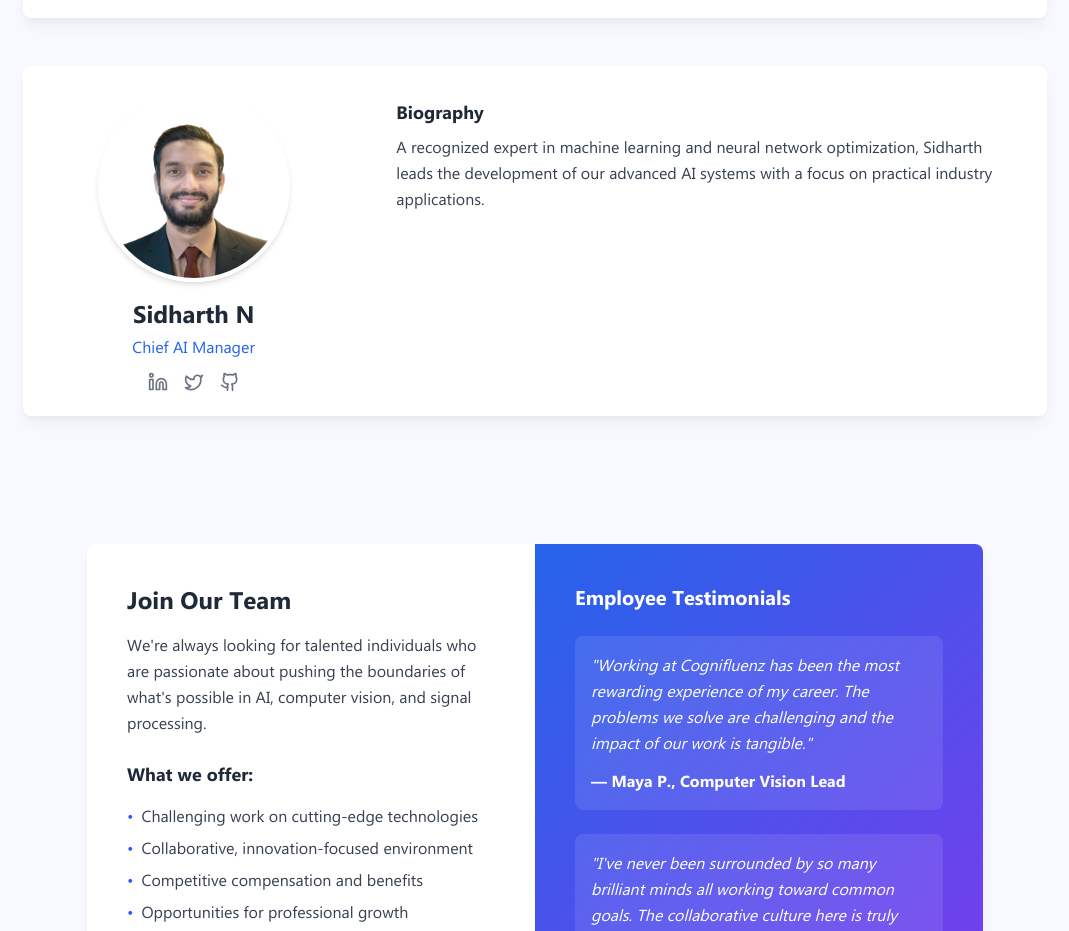
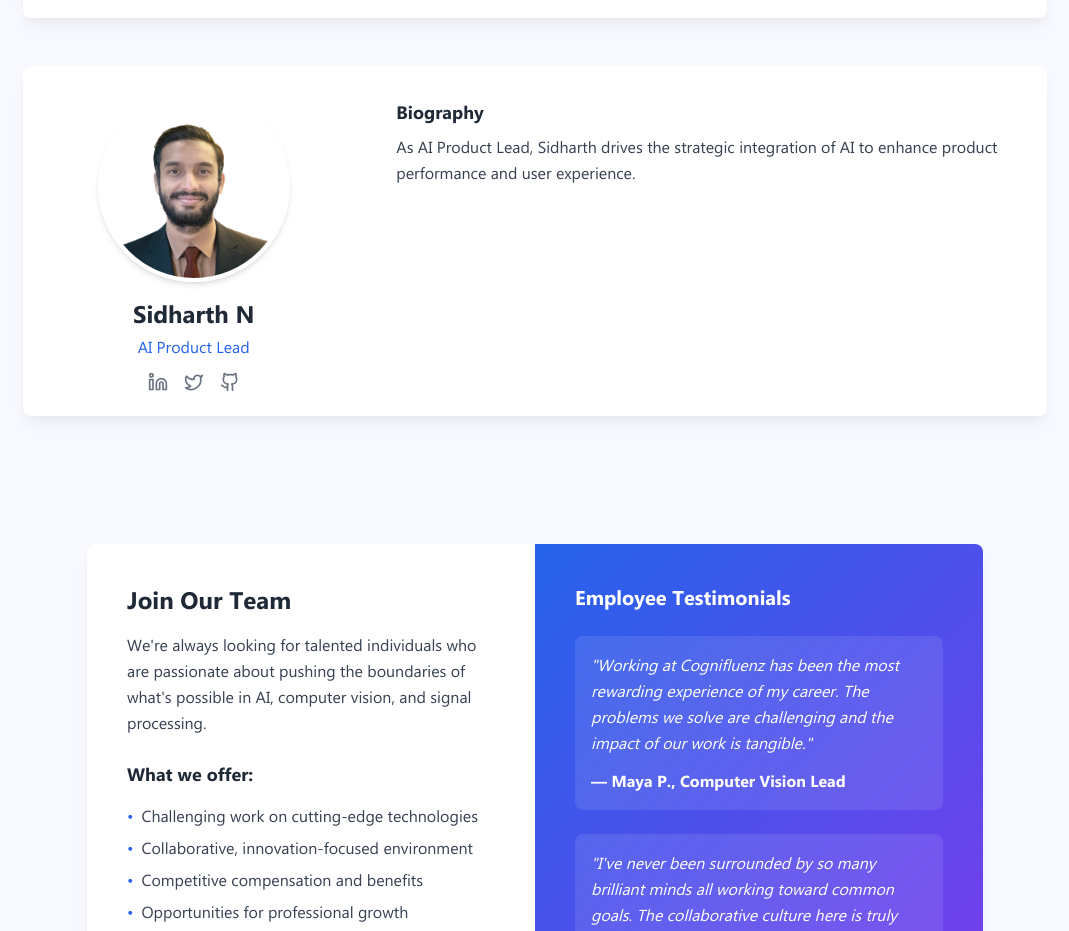
Before and after one commit to sidharth-n/congnifluenz-landing-page, a React (Vite) app: page /team in a window 1280 px wide. Shown: the part 1100-2031 px from the top of the page, without its empty margins (105-1174 px from the left). Built offline with nearby package versions, Linux system fonts and the light colour scheme.

Commit message:
Update Sidharth's Info

```diff
--- a/src/components/home/TeamSection.tsx
+++ b/src/components/home/TeamSection.tsx
@@ -19,8 +19,8 @@ const teamMembers = [
   {
     id: "sidharth",
     name: "Sidharth N",
-    title: "Chief AI Manager",
-    bio: "A recognized expert in machine learning and neural network optimization, Sidharth leads the development of our advanced AI systems with a focus on practical industry applications.",
+    title: "AI Product Lead",
+    bio: "As AI Product Lead, Sidharth drives the strategic integration of AI to enhance product performance and user experience.",
     image: "/sid.png",
     social: {
       linkedin: "https://linkedin.com",
--- a/src/pages/ContactPage.tsx
+++ b/src/pages/ContactPage.tsx
@@ -155,12 +155,21 @@ const ContactPage = () => {
                   </li>
                 </ul>
 
-                {/* Map Placeholder */}
-                <div className="rounded-lg overflow-hidden h-64 bg-gray-200 flex items-center justify-center">
-                  <p className="text-gray-500">
-                    Interactive Map Would Be Displayed Here
-                  </p>
-                </div>
+                {/*
+                {/* Interactive Google Map */}
+                {/* <div className="rounded-lg overflow-hidden h-64">
+                  <iframe
+                    width="100%"
+                    height="100%"
+                    frameBorder="0"
+                    scrolling="no"
+                    marginHeight={0}
+                    marginWidth={0}
+                    src="https://maps.google.com/maps?q=TC%2017%2F2962%2F1%2C%20Jetavana%2C%20PLRA%2025B%2C%20Panachamoodu%20Lane%2C%20Pattom%2C%20Thiruvananthapuram%2C%20Kerala%2C%20India%20695004&t=&z=15&ie=UTF8&iwloc=&output=embed"
+                    title="Cognifluenz Location"
+                    aria-label="Cognifluenz Location"
+                  ></iframe>
+                </div> */}
               </div>
             </motion.div>
           </div>
--- a/src/pages/TeamPage.tsx
+++ b/src/pages/TeamPage.tsx
@@ -19,8 +19,8 @@ const seniorTeam = [
   {
     id: 'sidharth',
     name: 'Sidharth N',
-    title: 'Chief AI Manager',
-    bio: 'A recognized expert in machine learning and neural network optimization, Sidharth leads the development of our advanced AI systems with a focus on practical industry applications.',
+    title: 'AI Product Lead',
+    bio: 'As AI Product Lead, Sidharth drives the strategic integration of AI to enhance product performance and user experience.',
     image: '/sid.png',
     social: {
       linkedin: 'https://www.linkedin.com/in/sidharth-n-52828b226',
```
